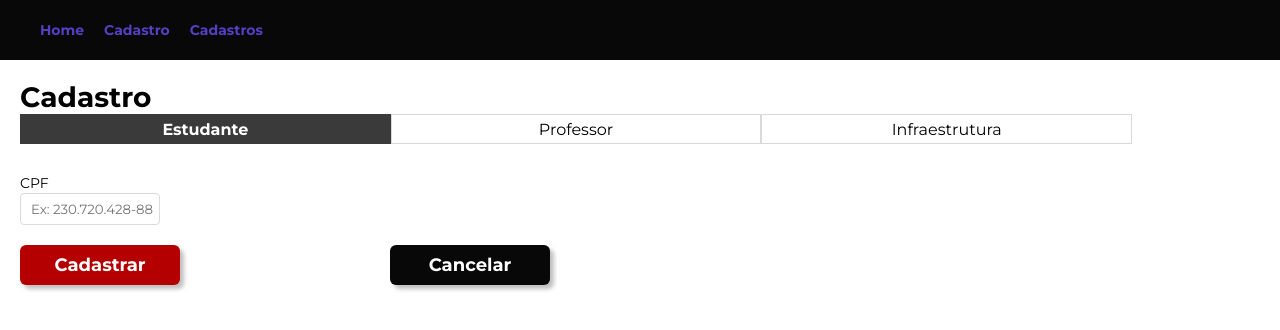
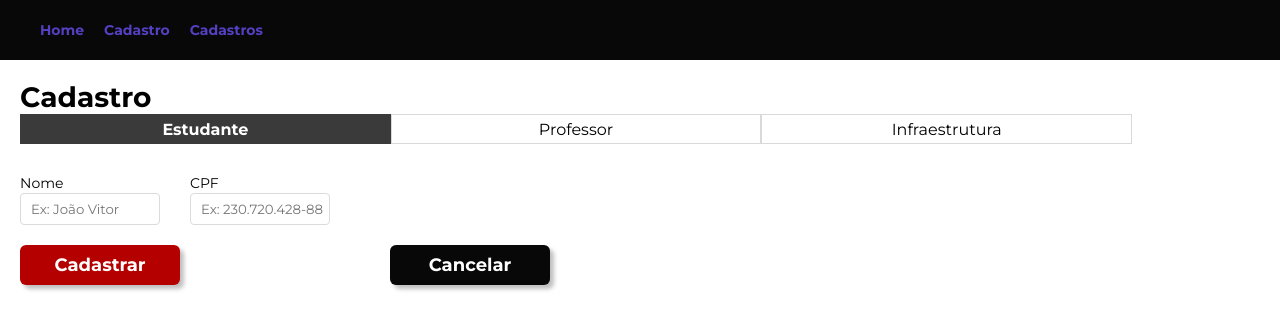
Before and after one commit to Archesz/e-herbert, a React (Create React App) app: page /formulario in a window 1280 px wide. Shown: the top 330 px of the page. Built offline with nearby package versions, Linux system fonts and the light colour scheme; no server answers; the database is empty.

Commit message:
Update Form.jsx

```diff
--- a/src/components/Formulario/Form.jsx
+++ b/src/components/Formulario/Form.jsx
@@ -41,7 +41,7 @@ function Form(props) {
 
         let id = createId();
 
-        let primeiroNome = ""
+        let primeiroNome = document.querySelector("#nome").value
         let sobrenome = ""
         let nascimento = ""
         let rg = ""
@@ -188,6 +188,12 @@ function Form(props) {
 
                 <div className='form-row'>
 
+
+                    <div className='form-group'>
+                        <label className='form-label'>Nome</label>
+                        <input type="text" placeholder='Ex: João Vitor' required id="nome" className='input half' autoComplete="off" />
+                    </div>
+
                     <div className='form-group'>
                         <label className='form-label'>CPF</label>
                         <input type="text" placeholder='Ex: 230.720.428-88' required id="cpf" className='input half' autoComplete="off" />
```
